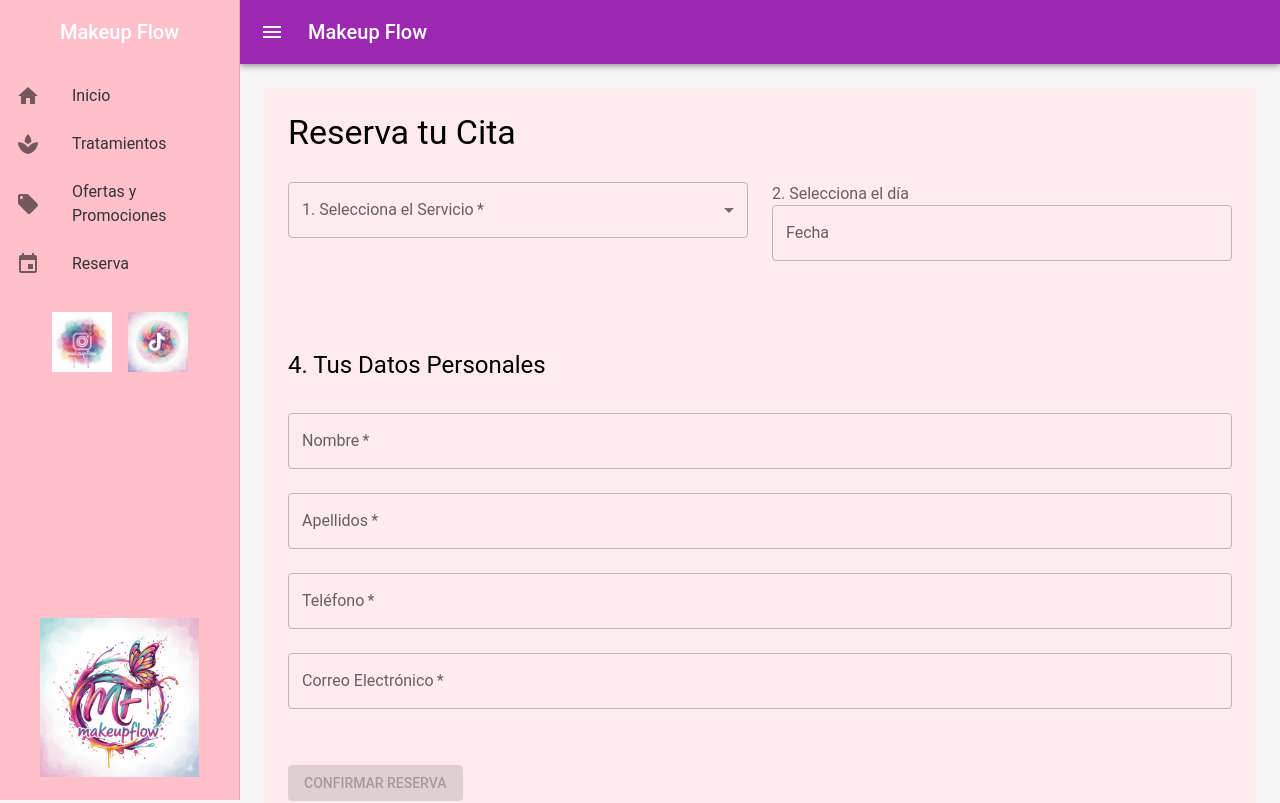
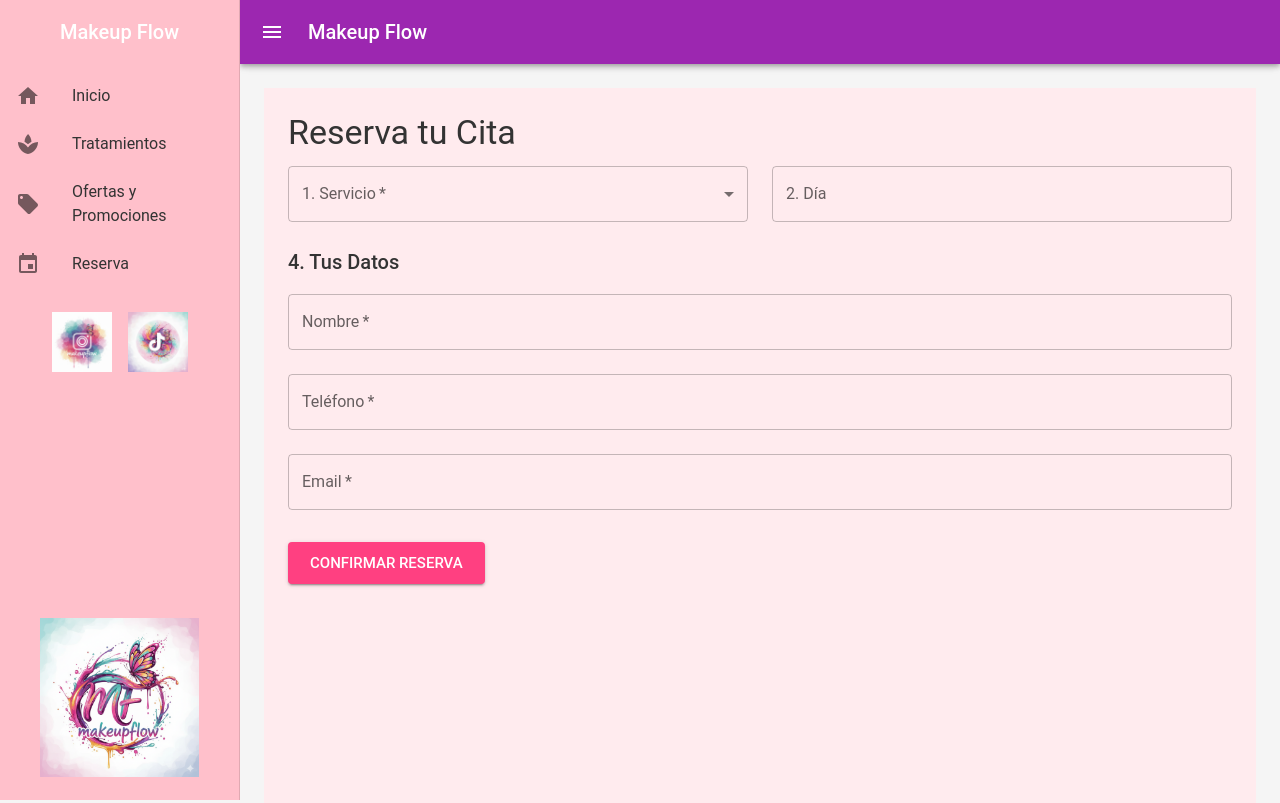
Before and after one commit to jordiramos1980-oss/makeup-flow-web, a React (Create React App) app in the folder client/: page /reserva in a window 1280 px wide. Shown: the top 803 px of the page. Built offline with nearby package versions, Linux system fonts and the light colour scheme.

Commit message:
Limpiar y simplificar formulario de reserva

```diff
--- a/client/src/components/Reserva.js
+++ b/client/src/components/Reserva.js
@@ -12,341 +12,140 @@ import {
   Grid,
   Alert,
   Link as MuiLink,
-  Select, // Added Select
-  MenuItem, // Added MenuItem
-  InputLabel, // Added InputLabel
+  Select,
+  MenuItem,
+  InputLabel,
 } from '@mui/material';
 import { AdapterDayjs } from '@mui/x-date-pickers/AdapterDayjs';
 import { LocalizationProvider } from '@mui/x-date-pickers/LocalizationProvider';
 import { DatePicker } from '@mui/x-date-pickers/DatePicker';
 import dayjs from 'dayjs';
-import 'dayjs/locale/es'; // Import Spanish locale
-
+import 'dayjs/locale/es';
 
 const Reserva = () => {
   const [selectedDate, setSelectedDate] = useState(null);
   const [selectedTime, setSelectedTime] = useState('');
-  const [selectedService, setSelectedService] = useState(''); // New state for selected service
+  const [selectedService, setSelectedService] = useState('');
   const [formData, setFormData] = useState({
     name: '',
     surname: '',
     phone: '',
     email: '',
   });
-  const [bookingStatus, setBookingStatus] = useState(null); // { type: 'success' | 'error', message: string, whatsappLink?: string }
-  const [realBookedTimes, setRealBookedTimes] = useState([]); // State to store real booked times
+  const [bookingStatus, setBookingStatus] = useState(null);
+  const [realBookedTimes, setRealBookedTimes] = useState([]);
 
-  const serviceOptions = ['Maquillaje', 'Manicura', 'Masaje']; // Hardcoded service options for now
+  const serviceOptions = ['Maquillaje', 'Manicura', 'Masaje'];
   const availableTimes = {
     morning: ['09:00', '10:00', '11:00', '12:00', '13:00'],
     afternoon: ['17:00', '18:00', '19:00'],
   };
+
+  const API_URL = 'https://makeup-flow-web.onrender.com';
 
   useEffect(() => {
     const fetchBookedTimes = async () => {
       if (selectedDate) {
         try {
           const formattedDate = selectedDate.format('YYYY-MM-DD');
-          const response = await fetch(`https://makeup-flow-web.onrender.com/api/availability?date=${formattedDate}`);
+          const response = await fetch(`${API_URL}/api/availability?date=${formattedDate}`);
           if (response.ok) {
             const data = await response.json();
-            setRealBookedTimes(data.bookedTimes);
-          } else {
-            console.error('Error fetching booked times:', response.statusText);
-            setRealBookedTimes([]);
+            setRealBookedTimes(data.bookedTimes || []);
           }
         } catch (error) {
-          console.error('Network error fetching booked times:', error);
-          setRealBookedTimes([]);
+          console.error('Error al obtener disponibilidad:', error);
         }
-      } else {
-        setRealBookedTimes([]);
       }
     };
     fetchBookedTimes();
-  }, [selectedDate]); // Refetch when selectedDate changes
-
-  const handleDateChange = (newValue) => {
-    setSelectedDate(newValue);
-    setSelectedTime(''); // Reset time when date changes
-    setBookingStatus(null); // Clear status when date changes
-  };
-
-  const handleTimeChange = (event) => {
-    setSelectedTime(event.target.value);
-    setBookingStatus(null); // Clear status when time changes
-  };
-
-  const handleServiceChange = (event) => {
-    setSelectedService(event.target.value);
-    setBookingStatus(null); // Clear status when service changes
-  };
-
-  const handleInputChange = (e) => {
-    const { name, value } = e.target;
-    setFormData({ ...formData, [name]: value });
-    setBookingStatus(null); // Clear status when form data changes
-  };
+  }, [selectedDate]);
 
   const handleSubmit = async (e) => {
     e.preventDefault();
-    setBookingStatus(null); // Clear previous status
-    if (!selectedService || !selectedDate || !selectedTime || !formData.name || !formData.surname || !formData.phone || !formData.email) {
-      alert('Por favor, rellena todos los campos.');
+    setBookingStatus({ type: 'info', message: 'Enviando reserva...' });
+
+    if (!selectedService || !selectedDate || !selectedTime || !formData.name || !formData.email) {
+      alert('Por favor, completa los campos obligatorios.');
+      setBookingStatus(null);
       return;
     }
+
     const bookingDetails = {
-      service: selectedService, // Include selected service
+      service: selectedService,
       date: selectedDate.format('YYYY-MM-DD'),
       time: selectedTime,
       ...formData,
     };
 
     try {
-      console.log('Intentando conectar con:', 'https://makeup-flow-web.onrender.com/api/book');
-      const response = await fetch('https://makeup-flow-web.onrender.com/api/book', {
+      const response = await fetch(`${API_URL}/api/book`, {
         method: 'POST',
-        headers: {
-          'Content-Type': 'application/json',
-        },
+        headers: { 'Content-Type': 'application/json' },
         body: JSON.stringify(bookingDetails),
       });
 
+      const data = await response.json();
+
       if (response.ok) {
-        const data = await response.json();
-        setBookingStatus({
-          type: 'success',
-          message: '¡Reserva realizada con éxito! Recibirás un email de confirmación.',
-          whatsappLink: data.whatsappLink,
-        });
-        console.log('Reserva confirmada:', data);
-        // Clear form after successful submission
+        setBookingStatus({ type: 'success', message: data.message });
+        // Limpiar formulario
         setSelectedDate(null);
         setSelectedTime('');
-        setSelectedService(''); // Clear selected service
-        setFormData({
-          name: '',
-          surname: '',
-          phone: '',
-          email: '',
-        });
-        // Refetch booked times to update UI after a successful booking
-        const formattedDate = selectedDate.format('YYYY-MM-DD');
-        const updatedResponse = await fetch(`https://makeup-flow-web.onrender.com/api/availability?date=${formattedDate}`);
-        if (updatedResponse.ok) {
-          const updatedData = await updatedResponse.json();
-          setRealBookedTimes(updatedData.bookedTimes);
-        }
+        setSelectedService('');
+        setFormData({ name: '', surname: '', phone: '', email: '' });
       } else {
-        const errorData = await response.json();
-        setBookingStatus({
-          type: 'error',
-          message: `Error al realizar la reserva: ${errorData.message || response.statusText}`,
-        });
-        console.error('Error al enviar la reserva:', errorData);
+        setBookingStatus({ type: 'error', message: data.message || 'Error en el servidor' });
       }
     } catch (error) {
-      console.error('Error de red al enviar la reserva:', error);
-      setBookingStatus({ type: 'error', message: 'Error de conexión. Inténtalo de nuevo más tarde.' });
+      setBookingStatus({ type: 'error', message: 'Error de conexión con el servidor.' });
     }
   };
 
-  // User requested Monday-Saturday, so disable Sunday only.
-  const disableSunday = (date) => {
-    return date.day() === 0; // Disable Sunday (0)
-  };
-
   return (
-    <Box
-      sx={{
-        p: 3,
-        minHeight: '100vh', // Ensure it covers the full viewport height
-        backgroundColor: '#FFEBEE', // Set light pink background color
-        color: '#000000', // Black text for contrast on light background
-      }}
-    >
-      <Typography variant="h4" gutterBottom>
-        Reserva tu Cita
-      </Typography>
-
+    <Box sx={{ p: 3, minHeight: '100vh', backgroundColor: '#FFEBEE' }}>
+      <Typography variant="h4" gutterBottom>Reserva tu Cita</Typography>
       <form onSubmit={handleSubmit}>
         <Grid container spacing={3}>
-          {/* Service Selection Dropdown */}
           <Grid item xs={12} md={6}>
-            <FormControl fullWidth margin="normal" required>
-              <InputLabel id="service-select-label">1. Selecciona el Servicio</InputLabel>
-              <Select
-                labelId="service-select-label"
-                id="service-select"
-                value={selectedService}
-                label="1. Selecciona el Servicio"
-                onChange={handleServiceChange}
-              >
-                {serviceOptions.map((service) => (
-                  <MenuItem key={service} value={service}>
-                    {service}
-                  </MenuItem>
-                ))}
+            <FormControl fullWidth required>
+              <InputLabel>1. Servicio</InputLabel>
+              <Select value={selectedService} label="1. Servicio" onChange={(e) => setSelectedService(e.target.value)}>
+                {serviceOptions.map((s) => <MenuItem key={s} value={s}>{s}</MenuItem>)}
               </Select>
             </FormControl>
           </Grid>
-
-          {/* Date Picker */}
           <Grid item xs={12} md={6}>
-            <FormControl fullWidth margin="normal">
-              <FormLabel component="legend">2. Selecciona el día</FormLabel>
             <LocalizationProvider dateAdapter={AdapterDayjs} adapterLocale="es">
-                <DatePicker
-                  label="Fecha"
-                  value={selectedDate}
-                  onChange={handleDateChange}
-                  shouldDisableDate={disableSunday} // Only disable Sunday
-                  renderInput={(params) => (
-                    <TextField
-                      {...params}
-                      fullWidth
-                      readOnly
-                    />
-                  )}
-                />
+              <DatePicker label="2. Día" value={selectedDate} onChange={(v) => setSelectedDate(v)} renderInput={(p) => <TextField {...p} fullWidth />} />
             </LocalizationProvider>
-            </FormControl>
           </Grid>
-
-          {/* Time Slot Selection */}
-          <Grid item xs={12} md={6}>
           {selectedDate && (
-              <FormControl component="fieldset" margin="normal">
-                <FormLabel component="legend">3. Selecciona la hora (L-S)</FormLabel>
-                <Box sx={{ display: 'flex', flexDirection: 'column', gap: 1 }}>
-                  <Typography variant="subtitle1" sx={{ mt: 2 }}>
-                    Mañana (09:00 - 14:00)
-                  </Typography>
-                  <RadioGroup
-                    aria-label="morning-time"
-                    name="morning-time-group"
-                    value={selectedTime}
-                    onChange={handleTimeChange}
-                    row
-                  >
-                    {availableTimes.morning.map((time) => (
-                      <FormControlLabel
-                        key={time}
-                        value={time}
-                        control={<Radio />}
-                        label={time}
-                        disabled={realBookedTimes.includes(time)} // Use realBookedTimes
-                      />
+            <Grid item xs={12}>
+              <FormLabel>3. Hora</FormLabel>
+              <RadioGroup row value={selectedTime} onChange={(e) => setSelectedTime(e.target.value)}>
+                {[...availableTimes.morning, ...availableTimes.afternoon].map((t) => (
+                  <FormControlLabel key={t} value={t} control={<Radio />} label={t} disabled={realBookedTimes.includes(t)} />
                 ))}
               </RadioGroup>
-
-                  <Typography variant="subtitle1" sx={{ mt: 2 }}>
-                    Tarde (17:00 - 20:00)
-                  </Typography>
-                  <RadioGroup
-                    aria-label="afternoon-time"
-                    name="afternoon-time-group"
-                    value={selectedTime}
-                    onChange={handleTimeChange}
-                    row
-                  >
-                    {availableTimes.afternoon.map((time) => (
-                      <FormControlLabel
-                        key={time}
-                        value={time}
-                        control={<Radio />}
-                        label={time}
-                        disabled={realBookedTimes.includes(time)} // Use realBookedTimes
-                      />
-                    ))}
-                  </RadioGroup>
-                </Box>
-              </FormControl>
+            </Grid>
           )}
+          <Grid item xs={12}>
+            <Typography variant="h6">4. Tus Datos</Typography>
+            <TextField label="Nombre" fullWidth margin="normal" value={formData.name} onChange={(e) => setFormData({...formData, name: e.target.value})} required />
+            <TextField label="Teléfono" fullWidth margin="normal" value={formData.phone} onChange={(e) => setFormData({...formData, phone: e.target.value})} required />
+            <TextField label="Email" fullWidth margin="normal" value={formData.email} onChange={(e) => setFormData({...formData, email: e.target.value})} required type="email" />
           </Grid>
-
-          {/* Personal Details Form */}
           <Grid item xs={12}>
-            <Typography variant="h5" sx={{ mt: 4, mb: 2 }}>
-              4. Tus Datos Personales
-            </Typography>
-            <TextField
-              label="Nombre"
-              name="name"
-              value={formData.name}
-              onChange={handleInputChange}
-              fullWidth
-              margin="normal"
-              required
-            />
-            <TextField
-              label="Apellidos"
-              name="surname"
-              value={formData.surname}
-              onChange={handleInputChange}
-              fullWidth
-              margin="normal"
-              required
-            />
-            <TextField
-              label="Teléfono"
-              name="phone"
-              value={formData.phone}
-              onChange={handleInputChange}
-              fullWidth
-              margin="normal"
-              required
-            />
-            <TextField
-              label="Correo Electrónico"
-              name="email"
-              value={formData.email}
-              onChange={handleInputChange}
-              fullWidth
-              margin="normal"
-              type="email"
-              required
-            />
-          </Grid>
-
-          {/* Submit Button */}
-          <Grid item xs={12}>
-            <Button
-              type="submit"
-              variant="contained"
-              color="primary"
-              sx={{ mt: 3 }}
-              disabled={!selectedService || !selectedDate || !selectedTime || !formData.name || !formData.surname || !formData.phone || !formData.email}
-            >
-              Confirmar Reserva
-            </Button>
+            <Button type="submit" variant="contained" color="primary" size="large">Confirmar Reserva</Button>
           </Grid>
         </Grid>
       </form>
-
       {bookingStatus && (
-        <Box sx={{ mt: 4 }}>
-          {bookingStatus.type === 'success' ? (
-            <Alert severity="success">
-              <Typography variant="h6">{bookingStatus.message}</Typography>
-              {bookingStatus.whatsappLink && (
-                <Typography sx={{ mt: 1 }}>
-                  Puedes confirmarla también por WhatsApp:{' '}
-                  <MuiLink href={bookingStatus.whatsappLink} target="_blank" rel="noopener noreferrer">
-                    Enviar WhatsApp
-                  </MuiLink>
-                </Typography>
-              )}
-            </Alert>
-          ) : (
-            <Alert severity="error">
-              <Typography variant="h6">{bookingStatus.message}</Typography>
+        <Alert severity={bookingStatus.type === 'info' ? 'info' : bookingStatus.type} sx={{ mt: 3 }}>
+          {bookingStatus.message}
         </Alert>
       )}
-        </Box>
-      )}
-
-
     </Box>
   );
 };
```
Lines whose indentation alone changed are shown as unchanged.
